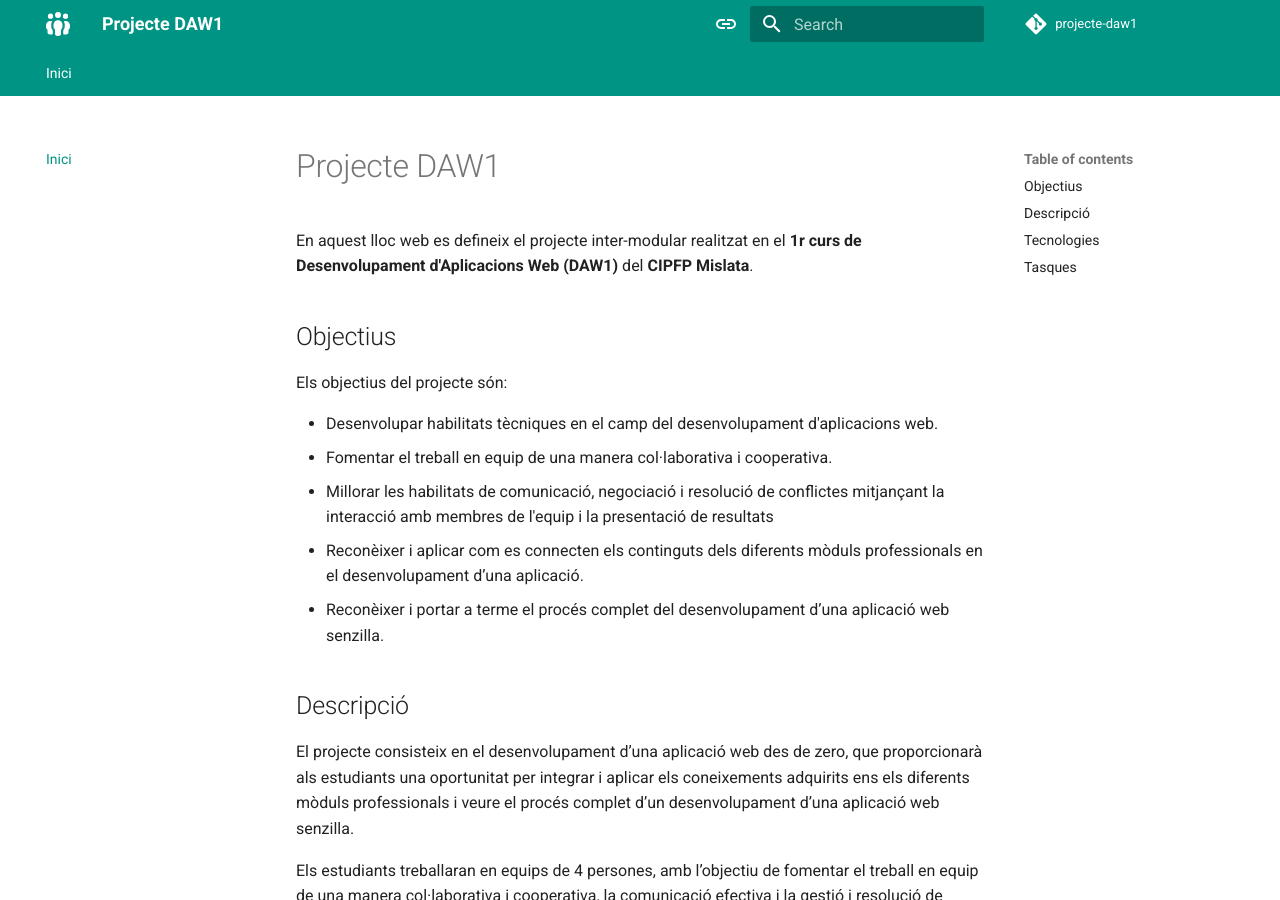
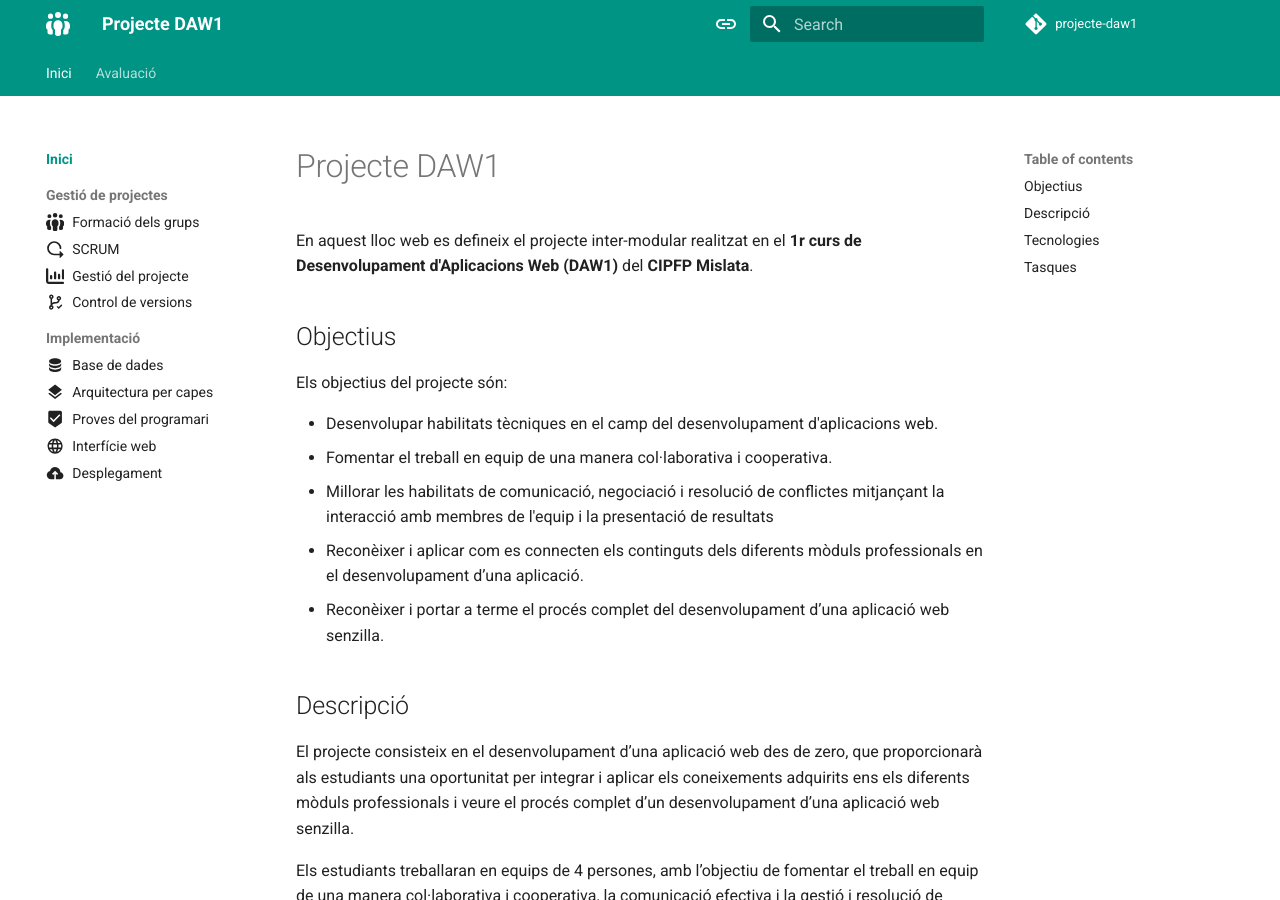
Before and after one commit to fpmislata-daw1-projecte/projecte-daw1, an MkDocs documentation site: the page built from docs/index.md, in a window 1280 px wide and 900 px high. Built offline with MkDocs 1.6.1 and Material for MkDocs 9.7.7, drawn with Linux system fonts in a browser that asks for light colours; comment, search, counter and statistics services are not loaded; some of the changed text lies outside the part shown.

```diff
--- /dev/null
+++ b/docs/gestio/estrategia_git.md
@@ -0,0 +1,4 @@
+---
+title: Control de versions
+icon: material/source-branch-check
+---
--- /dev/null
+++ b/docs/implementacio/arquitectura.md
@@ -0,0 +1,4 @@
+---
+title: Arquitectura per capes
+icon: material/layers
+---
--- /dev/null
+++ b/docs/implementacio/bd.md
@@ -0,0 +1,4 @@
+---
+title: Base de dades
+icon: material/database
+---
--- /dev/null
+++ b/docs/implementacio/proves.md
@@ -0,0 +1,4 @@
+---
+title: Proves del programari
+icon: material/marker-check
+---
--- a/docs/index.md
+++ b/docs/index.md
@@ -1,5 +1,5 @@
 ---
-title: Inici
+title: Projecte DAW1
 ---
 # Projecte DAW1
 
--- a/mkdocs.yml
+++ b/mkdocs.yml
@@ -42,6 +42,7 @@ theme:
     - navigation.footer
     - navigation.indexes
     - navigation.instant
+    - navigation.sections
     - navigation.tabs
     - navigation.top
     - toc.follow
@@ -100,3 +101,20 @@ markdown_extensions:
       custom_checkbox: true
   - toc:
       permalink: true
+
+nav:
+  - Inici:
+    - index.md
+    - Gestió de projectes:
+      - gestio/formacio_grups.md
+      - gestio/scrum.md
+      - gestio/gestio_projecte.md
+      - gestio/estrategia_git.md
+    - Implementació:
+      - implementacio/bd.md
+      - implementacio/arquitectura.md
+      - implementacio/proves.md
+      - implementacio/interficie_web.md
+      - implementacio/desplegament.md
+  - Avaluació:
+    - avaluacio/index.md
```
Also changed, not shown: docs/gestio/formacio_grups.md (added, +4 -0 lines), docs/gestio/gestio_projecte.md (added, +4 -0 lines), docs/gestio/scrum.md (added, +4 -0 lines), docs/implementacio/desplegament.md (added, +4 -0 lines), docs/implementacio/interficie_web.md (added, +4 -0 lines).
